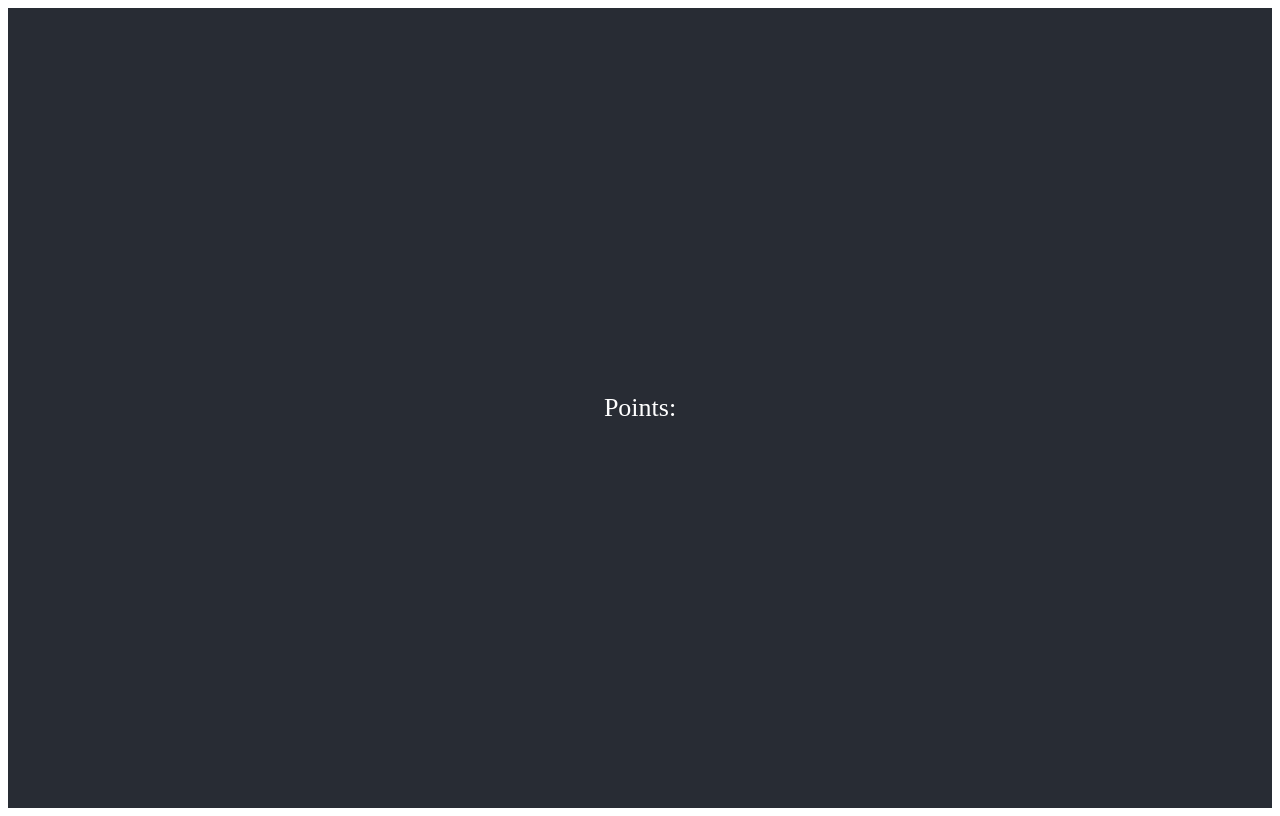
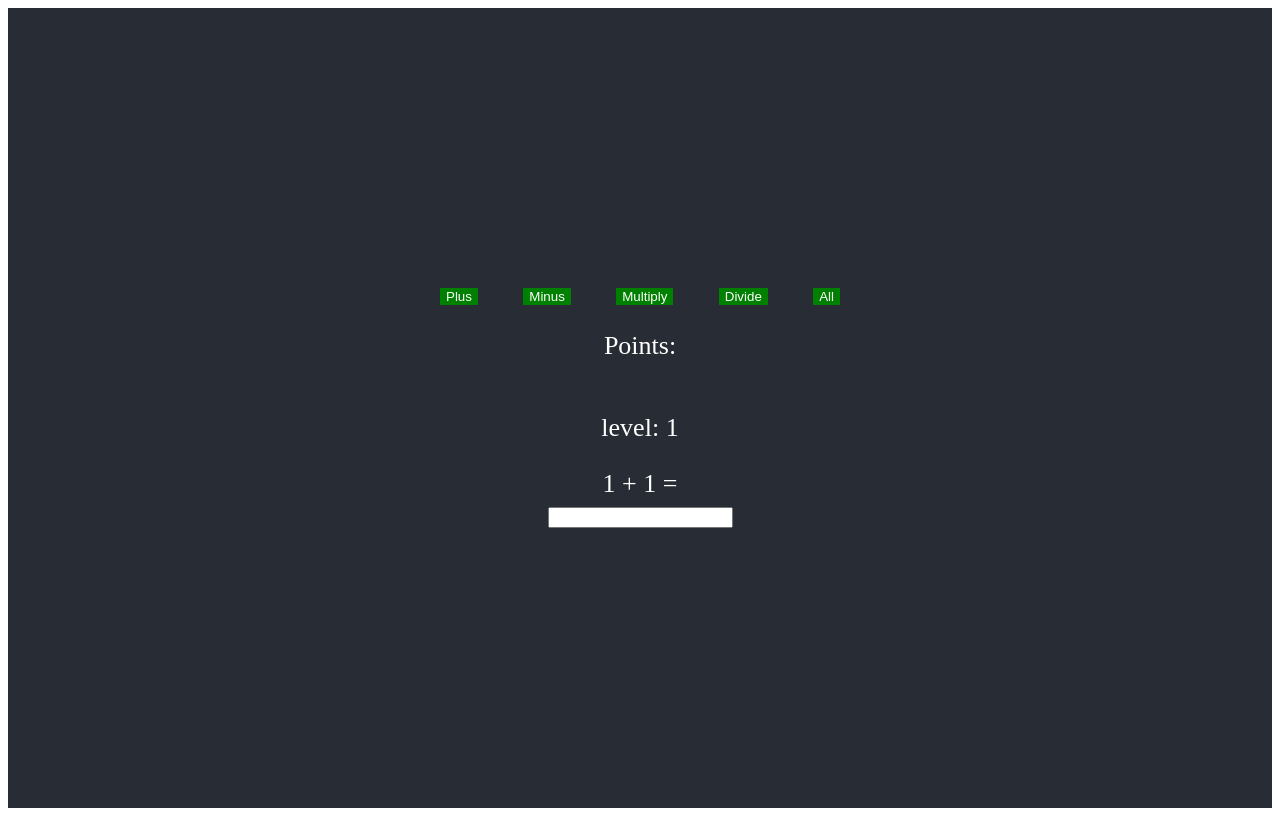
Before and after one commit to Esther2504/MathQuiz, a React (Create React App) app: page / in a window 1280 px wide. Built offline with nearby package versions, Linux system fonts and the light colour scheme.

Commit message:
menu, change component onclick

```diff
--- a/src/App.css
+++ b/src/App.css
@@ -28,6 +28,19 @@
   color: #61dafb;
 }
 
+.menu {
+  width: 400px;
+  display: flex;
+  justify-content: space-between;
+}
+
+.menu button {
+ border: none;
+ outline: none;
+ background-color: green;
+ color: #fff;
+}
+
 @keyframes App-logo-spin {
   from {
     transform: rotate(0deg);
--- a/src/App.tsx
+++ b/src/App.tsx
@@ -1,14 +1,28 @@
 import React, { useState } from 'react';
 import './App.css';
+import Plus from './Plus';
+import Minus from './Minus'
+import Multiply from './Multiply';
+import Divide from './Divide';
+import All from './All';
 
 function App() {
-
+const [type, setType] = useState('plus')
 
   return (
     <div className="App">
       <header className="App-header">
+        <div className='menu'>
+        <button onClick={() => setType('plus')}>Plus</button>
+        <button onClick={() => setType('minus')}>Minus</button>
+        <button onClick={() => setType('multiply')}>Multiply</button>
+        <button onClick={() => setType('divide')}>Divide</button>
+        <button onClick={() => setType('all')}>All</button>
+        </div>
         <p>Points:</p>
-
+       {type == 'plus' ?
+      <Plus /> : type == 'minus' ? <Minus /> : type == 'multiply' ? <Multiply /> : type == 'divide' ? <Divide /> : <All />
+       }
       </header>
     </div>
   );
--- a/src/Minus.jsx
+++ b/src/Minus.tsx
@@ -1,7 +1,7 @@
 import React from 'react'
 import { useState } from 'react'
 
-export default function Substract() {
+export default function Minus() {
   const [number1, setNumber1] = useState(1)
 const [number2, setNumber2] = useState(1)
 const [number3, setNumber3] = useState(1)
```
